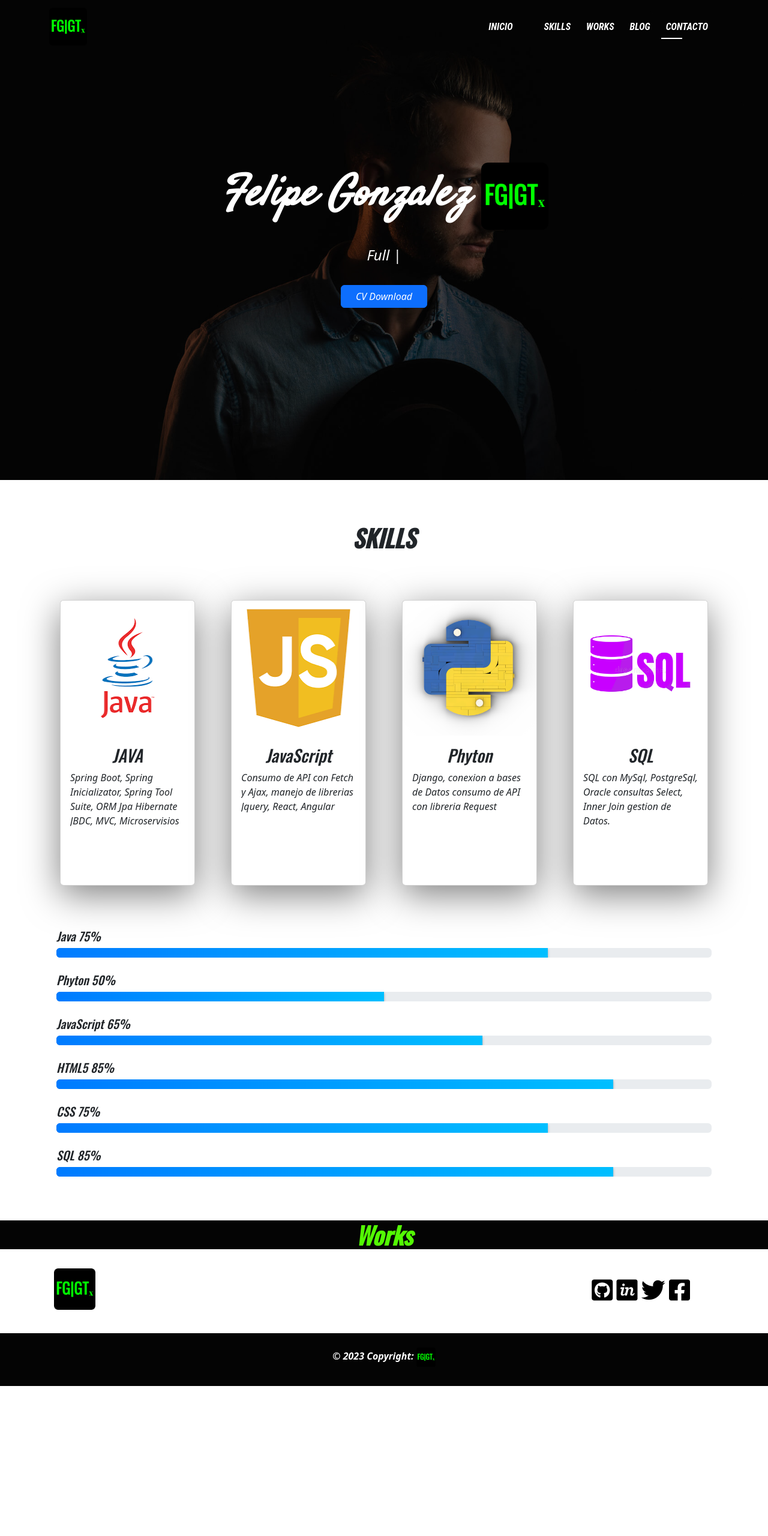
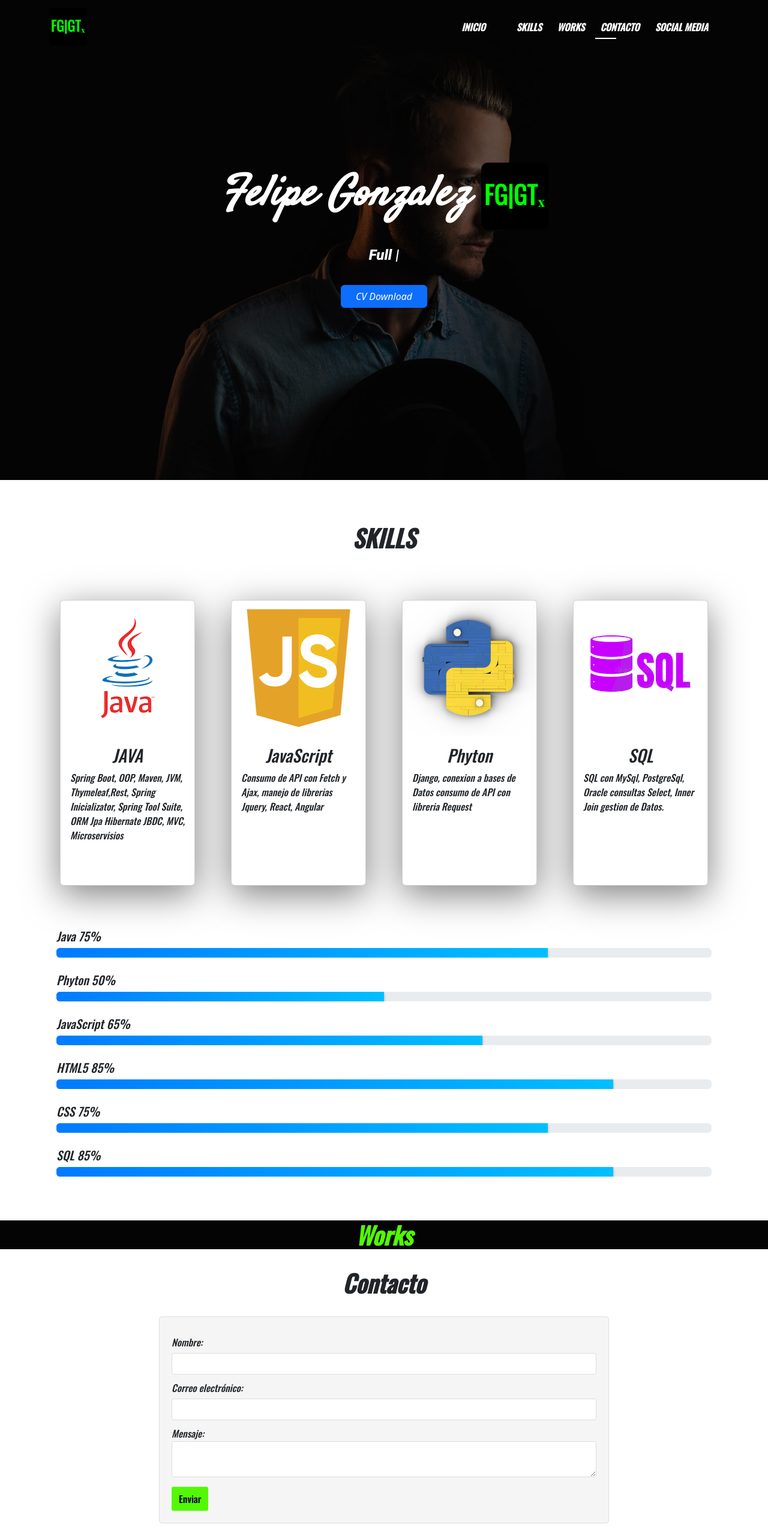
Before and after one commit to FelipeGonzalezValderrama/PortafolioFelipeGonzalez, a website: page index.html in a window 1280 px wide. Shown: the top 2560 px of the page at 60% size. Before the commit the page ends 2310 px from the top, so only its background shows below. Drawn offline with nearby package versions, Linux system fonts and the light colour scheme.

Commit message:
agrega correo envio

```diff
--- a/assets/css/style.css
+++ b/assets/css/style.css
@@ -1,7 +1,7 @@
 /*--general style--*/
 @import url('https://fonts.googleapis.com/css2?family=Oswald:wght@500&display=swap');
 @import url('https://fonts.googleapis.com/css2?family=Satisfy&display=swap');
-
+@import url('https://fonts.googleapis.com/css2?family=Roboto:ital,wght@1,900&display=swap');
 
 
 
@@ -135,7 +135,7 @@ a:hover {
     background-color: transparent;
     padding-top: 1.563rem;
     padding-bottom: 1.563rem;
-    font-family: 'Roboto Condensed', sans-serif
+    font-family: 'Oswald', sans-serif;
 }
 
 .navbar-b.navbar-reduce {
@@ -334,6 +334,7 @@ a:hover {
     height: 100vh;
     position: relative;
     color: #fff;
+
 }
 
 .intro .intro-content {
@@ -365,6 +366,11 @@ a:hover {
 
 .intro .text-slider-items {
     display: none;
+}
+
+.intro-subtitle {
+
+    font-family: 'Roboto', sans-serif;
 }
 
 /*--section work-*/
@@ -425,6 +431,7 @@ a:hover {
     background: #000;
     border-radius: 15px;
     box-shadow: 0 15px 60px rgba(0, 0, 0, 0.5);
+    font-family: 'Oswald', sans-serif;
 }
 
 .card-img-top {
@@ -447,6 +454,7 @@ a:hover {
 .card:hover {
     box-shadow: 0 0 12px rgba(0, 0, 0, 0.5);
 }
+
 .socialIcon {
     transition: transform .2s ease-in-out;
 }
@@ -464,3 +472,45 @@ a:hover {
     transform: scale(1.3);
 
 }
+
+/* Form Styles */
+#formulario {
+    max-width: 750px;
+    margin: 0 auto;
+    padding: 20px;
+    background-color: #f5f5f5;
+    border: 1px solid #ddd;
+    border-radius: 5px;
+}
+
+label {
+    display: block;
+    margin-top: 10px;
+    font-family: 'Oswald', sans-serif;
+}
+
+input[type="text"],
+input[type="email"],
+textarea {
+    width: 100%;
+    padding: 5px;
+    margin-top: 5px;
+    border: 1px solid #ddd;
+    border-radius: 3px;
+}
+
+button[type="submit"] {
+    margin-top: 10px;
+    padding: 8px 12px;
+    background-color: #53f904;
+    color: black;
+    font-family: 'Oswald', sans-serif;
+    border: none;
+    border-radius: 3px;
+    cursor: pointer;
+}
+
+button[type="submit"]:hover {
+    background-color: #53f904;
+}
+/**/
--- a/assets/js/main.js
+++ b/assets/js/main.js
@@ -94,3 +94,32 @@ var observer = new IntersectionObserver(handleIntersect, { threshold: 0.2 });
 progressBars.forEach(function (bar) {
   observer.observe(bar);
 });
+
+
+// formulario.js
+
+// Función para enviar el formulario
+function enviarFormulario() {
+  // Obtener los valores ingresados en el formulario
+  var nombre = document.getElementById('nombre').value;
+  var correo = document.getElementById('correo').value;
+  var mensaje = document.getElementById('mensaje').value;
+
+  // Configurar los datos del correo electrónico
+  var data = {
+    nombre: nombre,
+    correo: correo,
+    mensaje: mensaje
+  };
+
+  // Enviar el correo electrónico utilizando EmailJS
+  emailjs.send('service_guph19a', 'template_hn59lub', data)
+    .then(function(response) {
+      console.log('El correo electrónico se envió correctamente', response.status, response.text);
+    }, function(error) {
+      console.log('Error al enviar el correo electrónico', error);
+    });
+
+  // Evitar que el formulario se envíe mediante la acción predeterminada
+  return false;
+}
--- a/index.html
+++ b/index.html
@@ -54,10 +54,10 @@
                         <a class="nav-link js-scroll" href="#work">Works</a>
                     </li>
                     <li class="nav-item">
-                        <a class="nav-link js-scroll" href="#blog">Blog</a>
+                        <a class="nav-link js-scroll" href="#formulario">Contacto</a>
                     </li>
                     <li class="nav-item">
-                        <a class="nav-link js-scroll" href="#contact">Contacto</a>
+                        <a class="nav-link js-scroll" href="#contact">Social Media</a>
                     </li>
                 </ul>
             </div>
@@ -75,7 +75,7 @@
                                         style="width: 10%;" src="assets/img/apple-touch-icon.png"
                                         alt="icon-apple"></span></h1>
                         <p class="intro-subtitle"></a><span class="text-slider-items fw-bold">Full
-                                Stack,Frontend,JavaScript, Backend,Java, Phyton, WebDeveloper,SQL,Git</span><strong
+                                Stack,Frontend,JavaScript, Backend,Java, Phyton, Web Developer,SQL,Git</span><strong
                                 class="text-slider"></strong></p>
                         <p class="pt-3"><a class="btn-primary btn js-scroll px-4" data-bs-toggle="tooltip"
                                 data-bs-placement="top" title="Download"
@@ -101,7 +101,8 @@
                         <img src="assets/img/javaCard.png" class="card-img-top" alt="card1">
                         <div class="card-body">
                             <h5 class="card-title text-center fs-3 fst-italic">JAVA</h5>
-                            <p class="card-text text-justify">Spring Boot, Spring Inicializator, Spring Tool Suite, ORM
+                            <p class="card-text text-justify">Spring Boot, OOP, Maven, JVM, Thymeleaf,Rest, Spring
+                                Inicializator, Spring Tool Suite, ORM
                                 Jpa Hibernate JBDC, MVC, Microservisios </p>
                         </div>
                     </div>
@@ -111,7 +112,8 @@
                         <img src="assets/img/javascriptCard.png" class="card-img-top" alt="card2">
                         <div class="card-body">
                             <h5 class="card-title text-center fs-3 fst-italic">JavaScript</h5>
-                            <p class="card-text text-justify">Consumo de API con Fetch y Ajax, manejo de librerias Jquery, React, Angular</p>
+                            <p class="card-text text-justify">Consumo de API con Fetch y Ajax, manejo de librerias
+                                Jquery, React, Angular</p>
                         </div>
                     </div>
                 </div>
@@ -120,7 +122,8 @@
                         <img src="assets/img/phytonCard.jpg" class="card-img-top" alt="phytonImg">
                         <div class="card-body">
                             <h5 class="card-title text-center fs-3 fst-italic">Phyton</h5>
-                            <p class="card-text text-align">Django, conexion a bases de Datos consumo de API con libreria Request
+                            <p class="card-text text-align">Django, conexion a bases de Datos consumo de API con
+                                libreria Request
 
                             </p>
                         </div>
@@ -131,7 +134,8 @@
                         <img src="assets/img/sqlCard.jpg" class="card-img-top" alt="sqlIMG">
                         <div class="card-body">
                             <h5 class="card-title text-center fs-3 fst-italic">SQL</h5>
-                            <p class="card-text text-justify">SQL con MySql, PostgreSql, Oracle consultas Select, Inner Join gestion de Datos.
+                            <p class="card-text text-justify">SQL con MySql, PostgreSql, Oracle consultas Select, Inner
+                                Join gestion de Datos.
                             </p>
                         </div>
                     </div>
@@ -200,10 +204,33 @@
             <h1 class="text-center fw-bold fst-italic pb-" style="color: #53f904;">Works</h1>
         </div>
     </section>
+    <br>
+    <section>
+        <div>
+            <h1 class="fw-bold fst-italic text-center">Contacto</h1>
+            <br>
+        </div>
+        <div class="container">
+            <form id="formulario">
+                <label for="nombre">Nombre:</label>
+                <input type="text" id="nombre" required>
+
+                <label for="correo">Correo electrónico:</label>
+                <input type="email" id="correo" required>
+
+                <label for="mensaje">Mensaje:</label>
+                <textarea id="mensaje" required></textarea>
+
+                <button type="submit">Enviar</button>
+            </form>
+        </div>
+    </section>
     <section>
 
+
+
     </section>
-    <section id="contact">
+    <section>
         <div class="container">
             <div class=" d-lg-flex justify-content-lg-end ps-2 pt-4">
                 <p class="fw-bold fs-4"><a href="#"> <img class="img-fluid" width="45%"
--- /dev/null
+++ b/package.json
@@ -0,0 +1,5 @@
+{
+  "dependencies": {
+    "@canvasjs/charts": "^3.7.7"
+  }
+}
```
Also changed, not shown: 1 other file.
